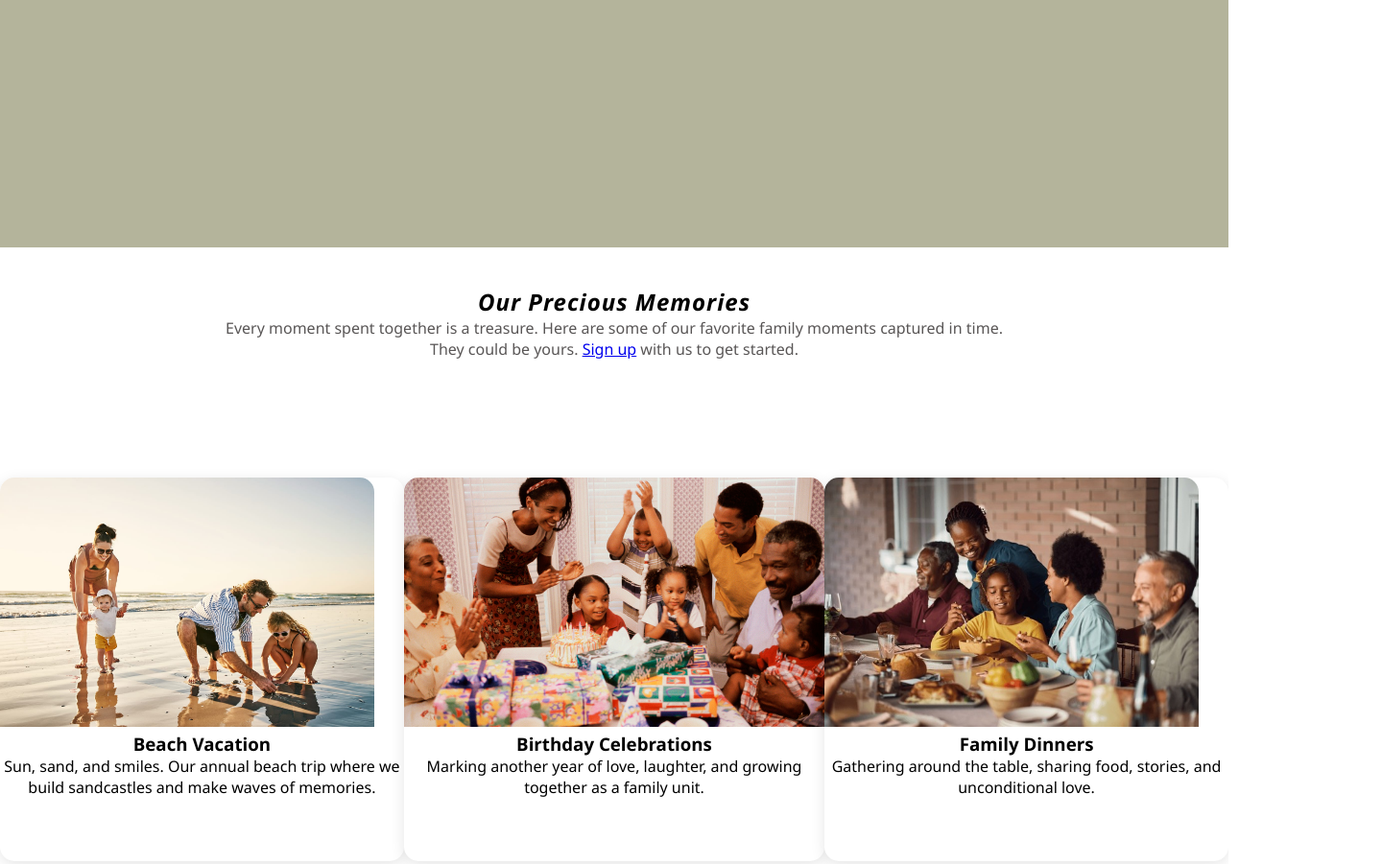
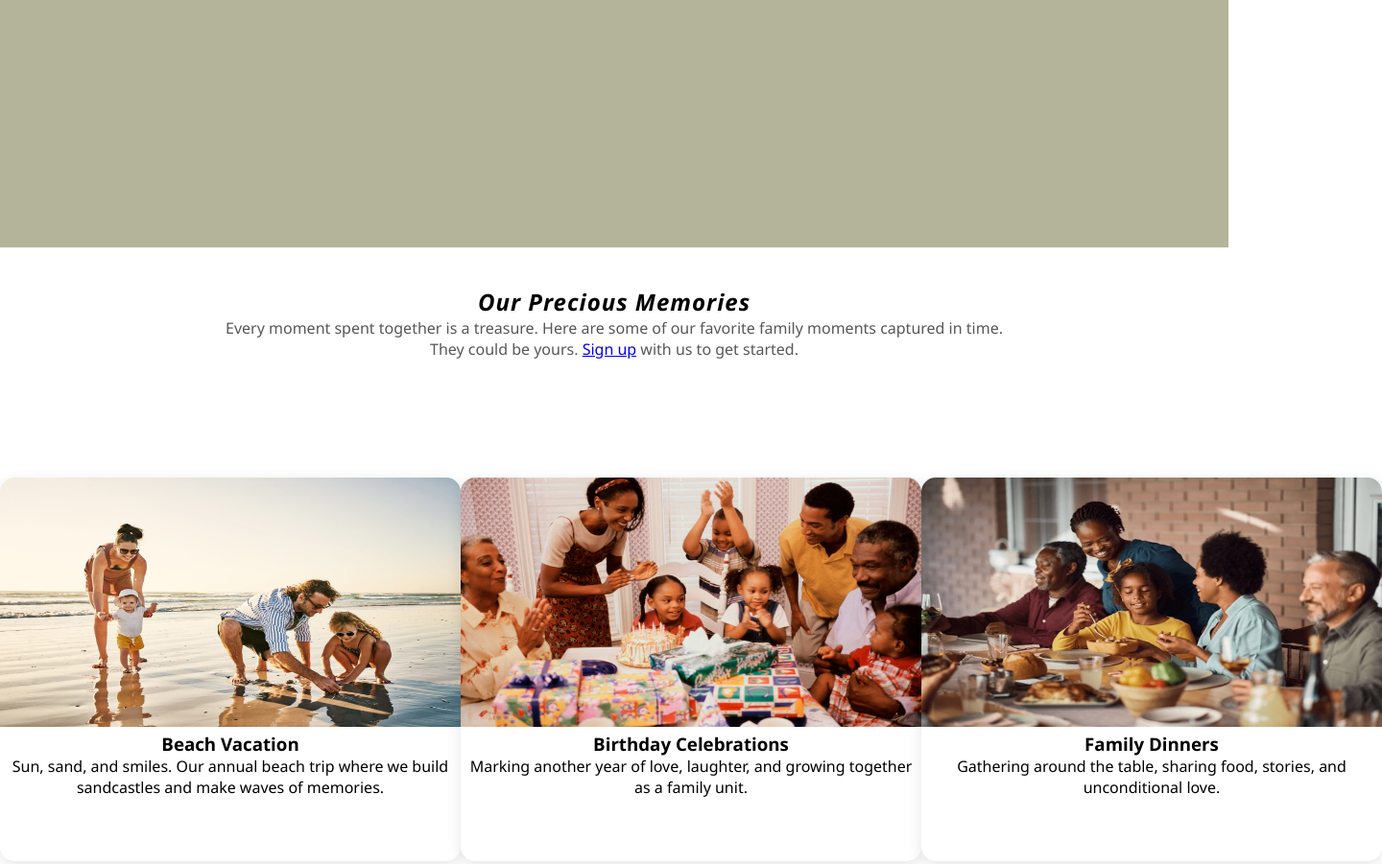
Before and after one commit to Babongile-M/Family, a plain HTML site: page index.html in a window 1280 px wide. Shown: the part 542-1443 px from the top of the page at 96% size, 1440 px wide, since content can reach past the window. Drawn offline with Linux system fonts and the light colour scheme.

Commit message:
index.css

```diff
--- a/index.css
+++ b/index.css
@@ -151,6 +151,7 @@ body, html {
 
 .memory-image{
     height: 260px;
+    width: 60vh;
     background: white;
     border-top-left-radius: 15px;
     border-top-right-radius: 15px;
```
